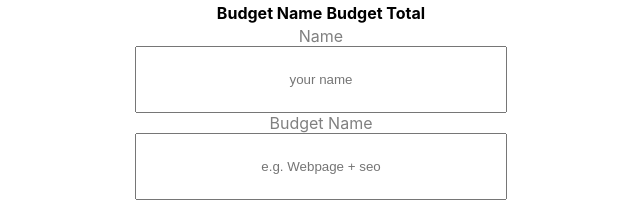
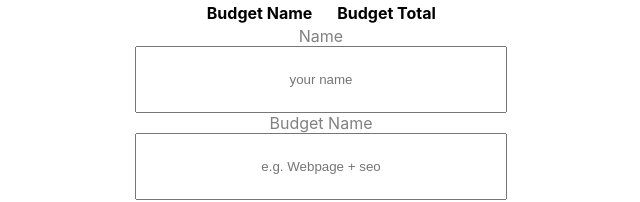
Before and after one commit to richhard6/S7.Budget, a React (Create React App) app: page /budget in a window 1280 px wide. Shown: the top 202 px of the page, without its empty margins (319-959 px from the left). Built offline with nearby package versions, Linux system fonts and the light colour scheme.

Commit message:
created styled-components for table with all the budgets

```diff
--- a/src/components/budget/Budget.js
+++ b/src/components/budget/Budget.js
@@ -1,9 +1,11 @@
+import { TableData, TableWrapper } from '../budgetList/styles'
+
 function Budget({ budget }) {
   return (
-    <div>
-      <td> {budget.budgetName}</td>
-      <td> {budget.totalPrice}</td>
-    </div>
+    <TableWrapper>
+      <TableData> {budget.budgetName}</TableData>
+      <TableData> {budget.totalPrice}eu</TableData>
+    </TableWrapper>
   )
 }
 
--- a/src/components/budgetList/BudgetList.js
+++ b/src/components/budgetList/BudgetList.js
@@ -1,7 +1,15 @@
 import Budget from '../budget/Budget'
 import { useEffect, useState } from 'react'
 
+import { Table, TableHeading, TableRow } from './styles'
+
 function BudgetList({ budget }) {
+  //Hay que crear enn este componente un botton para organizarlo
+  //alfabeticamente y por fecha de creacion(need crear property de createdAt.)
+  //un buton para poder reinciar el orden,
+  //componente separado para search bar, que mostrara solo entonces
+  //el nombre de budget que coincida con el user  input
+
   const [allBudgets, setAllBudgets] = useState([])
 
   function allStorage() {
@@ -20,23 +28,16 @@ function BudgetList({ budget }) {
     allStorage()
   }, [budget])
 
-  //aqui recogeremos del local storage todos los presupuestos previamente guardados(recordar que hay unbug en el precio.)
-  //guardado en LocalStorage.  entonces se ordenan alfabeticamente y  por fecha de creacion y reiniciar el orden
-  //el state de Budget debe tener ahora un TIEMPO de creacion......... Y creare un boton para guardar en localStorage, asi no se guarda con cada Onchjange
-  //cross Origin pproblem.. probablemente xq no esta formateado bien el JSON....
-
   return (
-    <div>
-      <table>
-        <tr>
-          <th>Budget Name</th>
-          <th>Budget Total</th>
-        </tr>
-        {allBudgets.map((budget) => {
-          return <Budget budget={JSON.parse(budget)} update={allStorage} />
-        })}
-      </table>
-    </div>
+    <Table>
+      <TableRow>
+        <TableHeading>Budget Name</TableHeading>
+        <TableHeading>Budget Total</TableHeading>
+      </TableRow>
+      {allBudgets.map((budget) => {
+        return <Budget budget={JSON.parse(budget)} update={allStorage} />
+      })}
+    </Table>
   )
 }
 
--- /dev/null
+++ b/src/components/budgetList/styles.js
@@ -0,0 +1,17 @@
+import styled from 'styled-components'
+
+export const Table = styled.table`
+  width: 20%;
+`
+
+export const TableRow = styled.tr``
+export const TableHeading = styled.th``
+
+export const TableData = styled.td``
+
+export const TableWrapper = styled.div`
+  display: flex;
+  justify-content: space-between;
+  align-items: center;
+  width: 150%;
+`
```
